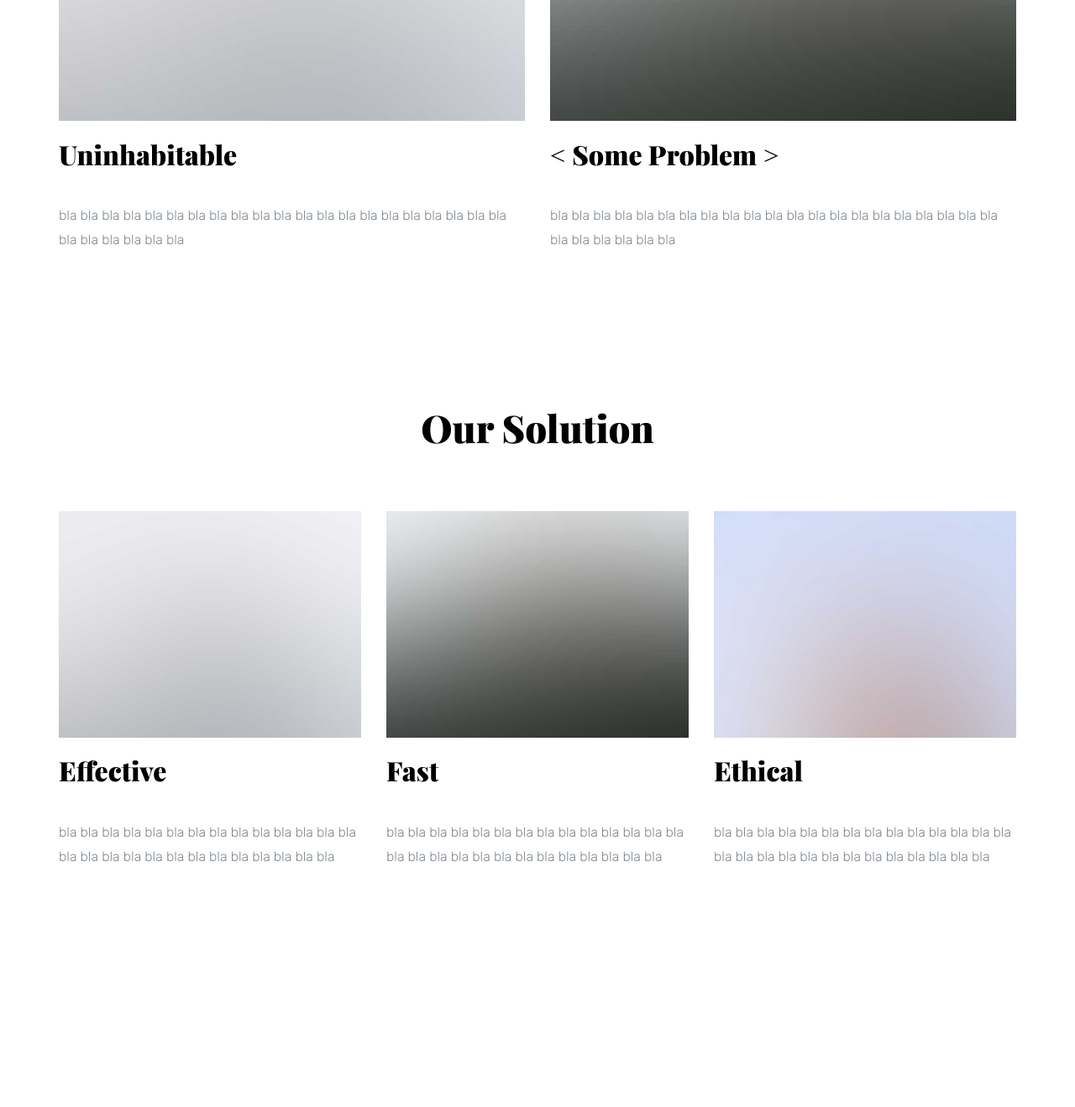
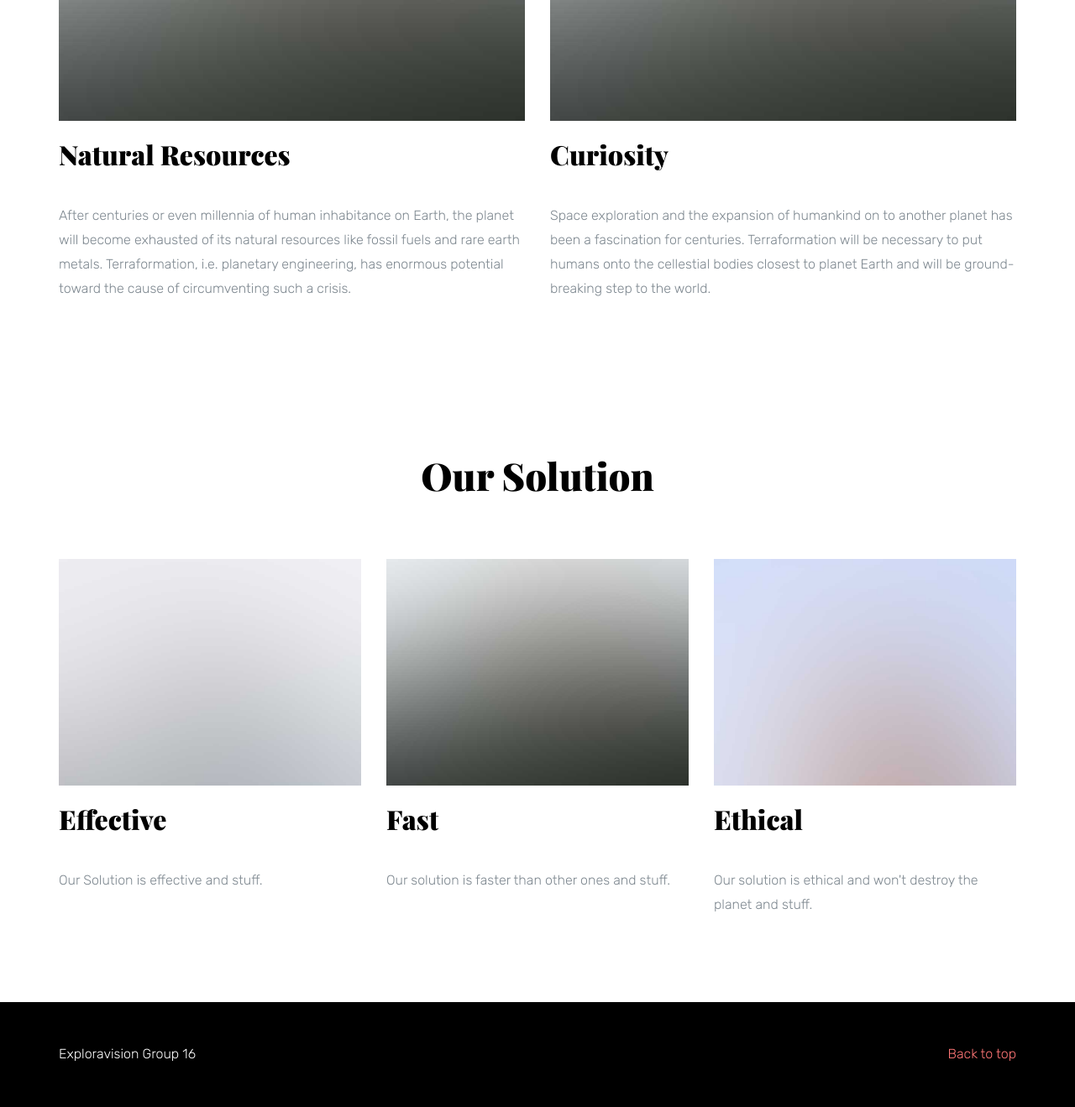
Before and after one commit to jeremyzhou1/Exploravision, a website: page index.html in a window 1280 px wide. Shown: the part 1279-2598 px from the top of the page at 84% size. Before the commit the page ends 2415 px from the top, so only its background shows below. Drawn offline with nearby package versions, Linux system fonts and the light colour scheme; files whose address does not match are found by name.

Commit message:
Update index.html

```diff
--- a/index.html
+++ b/index.html
@@ -60,20 +60,19 @@
         </div>
         <div class="row">
           <div class="col-md-6">
-            <p><img src="img/img_6.jpg" alt="Image cannot be displayed" class="img-responsive"></p>
-            <h3 class="mt0 mb40"><a href="#" class="hover-reverse">Uninhabitable</a></h3>
-            <p>bla bla bla bla bla bla bla bla bla bla bla bla bla bla bla bla bla bla bla bla bla bla bla bla bla bla bla</p>
+            <p><img src="img/img_5.jpg" alt="Image cannot be displayed" class="img-responsive"></p>
+            <h3 class="mt0 mb40">Natural Resources</h3>
+            <p>After centuries or even millennia of human inhabitance on Earth, the planet will become exhausted of its natural resources like fossil fuels and rare earth metals. Terraformation, i.e. planetary engineering, has enormous potential toward the cause of circumventing such a crisis. </p>
           </div>
           <div class="col-md-6">
             <p><img src="img/img_5.jpg" alt="Image cannot be displayed" class="img-responsive"></p>
-            <h3 class="mt0 mb40"><a href="#" class="hover-reverse"> &lt; Some Problem &gt;</a></h3>
-            <p>bla bla bla bla bla bla bla bla bla bla bla bla bla bla bla bla bla bla bla bla bla bla bla bla bla bla bla</p>
+            <h3 class="mt0 mb40">Curiosity</h3>
+            <p>Space exploration and the expansion of humankind on to another planet has been a fascination for centuries. Terraformation will be necessary to put humans onto the cellestial bodies closest to planet Earth and will be ground-breaking step to the world. </p>
           </div>
         </div>
       </div>
     </section>
     <!-- END: problem -->
-
     <!-- START: solution -->
     <section class="probootstrap-section">
       <div class="container">
@@ -86,17 +85,17 @@
           <div class="col-md-4">
             <p><img src="img/img_6.jpg" alt="Image cannot be displayed" class="img-responsive"></p>
             <h3 class="mt0 mb40"><a href="#" class="hover-reverse">Effective</a></h3>
-            <p>bla bla bla bla bla bla bla bla bla bla bla bla bla bla bla bla bla bla bla bla bla bla bla bla bla bla bla</p>
+            <p>Our Solution is effective and stuff.</p>
           </div>
           <div class="col-md-4">
             <p><img src="img/img_5.jpg" alt="Image cannot be displayed" class="img-responsive"></p>
             <h3 class="mt0 mb40"><a href="#" class="hover-reverse">Fast</a></h3>
-            <p>bla bla bla bla bla bla bla bla bla bla bla bla bla bla bla bla bla bla bla bla bla bla bla bla bla bla bla</p>
+            <p>Our solution is faster than other ones and stuff.</p>
           </div>
           <div class="col-md-4">
             <p><img src="img/img_3.jpg" alt="Image cannot be displayed" class="img-responsive"></p>
             <h3 class="mt0 mb40"><a href="#" class="hover-reverse">Ethical</a></h3>
-            <p>bla bla bla bla bla bla bla bla bla bla bla bla bla bla bla bla bla bla bla bla bla bla bla bla bla bla bla</p>
+            <p>Our solution is ethical and won't destroy the planet and stuff.</p>
           </div>
         </div>
       </div>
@@ -104,6 +103,23 @@
     <!-- END: solution -->
   </main>
 
+  <!-- START: footer -->
+  <footer class="probootstrap-footer">
+     <div class="container">
+       <div class="row">
+         <div class="col-md-6">
+           <p class="mb0">
+             <font color = "white">Exploravision Group 16</font>
+           </p>
+         </div>
+         <div class="col-md-6">
+           <p class="mb0 probootstrap-back-to-top"><a href="#" class="js-backtotop">Back to top</a></p>
+         </div>
+       </div>
+     </div>
+  </footer>
+  <!-- END: footer -->
+
   <script src="js/scripts.min.js"></script>
   <script src="js/main.min.js"></script>
   <script src="js/custom.js"></script>
```
